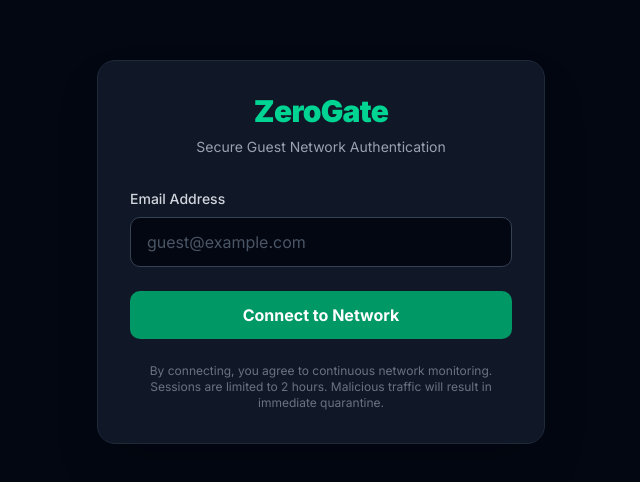
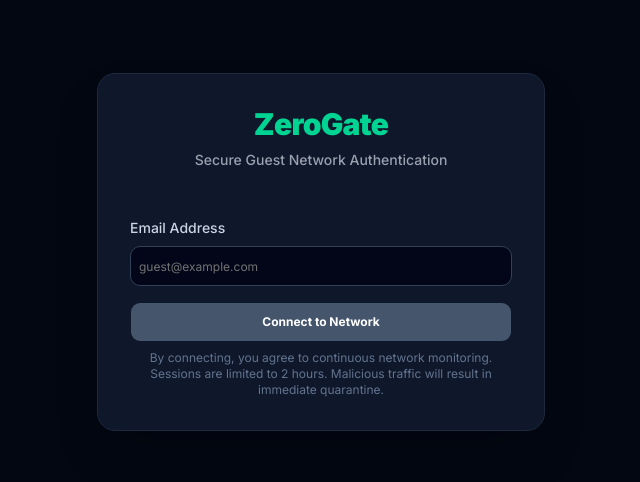
Before and after one commit to Mahemo-01/ZeroGate, a Next.js app in the folder frontend/: page /login in a window 1280 px wide. Shown: the part 148-630 px from the top of the page, without its empty margins (319-959 px from the left). Built offline with nearby package versions, Linux system fonts and the light colour scheme.

Commit message:
ui: changed login page.tsx to implement shadcn components

```diff
--- a/frontend/app/login/page.tsx
+++ b/frontend/app/login/page.tsx
@@ -1,6 +1,9 @@
 "use client";
 
 import { useState } from "react";
+import { Button } from "@/components/ui/button";
+import { Card, CardContent, CardDescription, CardHeader, CardTitle } from "@/components/ui/card";
+import { Input } from "@/components/ui/input";
 
 export default function CaptivePortal() {
   const [email, setEmail] = useState("");
@@ -10,22 +13,22 @@ export default function CaptivePortal() {
   // For our local Mac test, we hardcode a mock MAC address.
   const mockMacAddress = "F1:E2:D3:C4:B5:A6";
 
-  const handleConnect = async (e: React.FormEvent) => {
+  const handleConnect = async (e: React.SubmitEvent) => {
     e.preventDefault();
     setStatus("loading");
 
     try {
-      // Send the data to your Python FastAPI server
-      const response = await fetch(
-        `http://127.0.0.1:8000/api/register?mac_address=${mockMacAddress}&email=${email}`,
-        { method: "POST" }
-      );
+      // Data from the Python FastAPI server
+      const response = await fetch("http://127.0.0.1:8000/api/register", {
+        method: "POST",
+        headers: { "Content-Type": "application/json" },
+        body: JSON.stringify({
+          mac_address: mockMacAddress,
+          email: email
+        }),
+      });
 
-      if (response.ok) {
-        setStatus("success");
-      } else {
-        setStatus("error");
-      }
+      if (response.ok) { setStatus("success"); } else { setStatus("error"); }
     } catch (error) {
       console.error("Connection failed:", error);
       setStatus("error");
@@ -34,16 +37,16 @@ export default function CaptivePortal() {
 
   return (
     <main className="min-h-screen bg-gray-950 flex flex-col items-center justify-center p-4">
-      <div className="max-w-md w-full bg-gray-900 border border-gray-800 rounded-2xl shadow-2xl p-8">
+      <Card className="max-w-md w-full bg-slate-900 border border-slate-800 rounded-2xl shadow-2xl p-8">
 
-        {/* Branding */}
-        <div className="text-center mb-8">
-          <h1 className="text-3xl font-black text-emerald-400 tracking-tight mb-2">ZeroGate</h1>
-          <p className="text-gray-400 text-sm">Secure Guest Network Authentication</p>
-        </div>
+        <CardHeader className="text-center mb-8">
+          <CardTitle className="text-3xl font-black text-emerald-400 tracking-tight mb-1">ZeroGate</CardTitle>
+          <CardDescription className="text-gray-400 text-sm font-medium">Secure Guest Network Authentication</CardDescription>
+        </CardHeader>
 
+        <CardContent>
           {status === "success" ? (
-          <div className="text-center py-8">
+            <div className="text-center py-4">
               <div className="w-16 h-16 bg-emerald-500/20 text-emerald-400 rounded-full flex items-center justify-center mx-auto mb-4 border border-emerald-500/50">
                 <svg className="w-8 h-8" fill="none" stroke="currentColor" viewBox="0 0 24 24">
                   <path strokeLinecap="round" strokeLinejoin="round" strokeWidth={2} d="M5 13l4 4L19 7" />
@@ -53,37 +56,34 @@ export default function CaptivePortal() {
               <p className="text-gray-400 text-sm">Your device is authorized. You now have 2 hours of internet access.</p>
             </div>
           ) : (
-          <form onSubmit={handleConnect} className="space-y-6">
+            <form onSubmit={handleConnect} className="space-y-4">
               <div>
-              <label htmlFor="email" className="block text-sm font-medium text-gray-300 mb-2">
-                Email Address
-              </label>
-              <input
+                <label htmlFor="email" className="block text-sm font-medium text-slate-300 mb-2">Email Address</label>
+                <Input
                   type="email"
                   id="email"
                   required
                   value={email}
                   onChange={(e) => setEmail(e.target.value)}
-                className="w-full px-4 py-3 bg-gray-950 border border-gray-700 rounded-lg focus:ring-2 focus:ring-emerald-500 focus:border-emerald-500 text-white placeholder-gray-600 transition-all"
+                  className="h-10 rounded-lg border-slate-700 bg-slate-950 text-white transition-all focus-visible:border-emerald-500 focus-visible:ring-emerald-500"
                   placeholder="guest@example.com"
                   disabled={status === "loading"}
                 />
               </div>
 
-            <button
+              <Button
                 type="submit"
                 disabled={status === "loading"}
-              className="w-full bg-emerald-600 hover:bg-emerald-500 text-white font-bold py-3 px-4 rounded-lg transition-colors flex justify-center items-center"
+                className="w-full h-10 bg-slate-600 hover:bg-emerald-500 text-white font-bold rounded-lg transition-colors mb-2"
               >
                 {status === "loading" ? "Authorizing..." : "Connect to Network"}
-            </button>
+              </Button>
 
-            <p className="text-xs text-gray-500 text-center mt-4">
-              By connecting, you agree to continuous network monitoring. Sessions are limited to 2 hours. Malicious traffic will result in immediate quarantine.
-            </p>
+              <p className="text-xs text-slate-500 text-center w-fit mx-auto">By connecting, you agree to continuous network monitoring. Sessions are limited to 2 hours. Malicious traffic will result in immediate quarantine.</p>
             </form>
           )}
-      </div>
+        </CardContent>
+      </Card>
     </main>
   );
 }
--- a/frontend/components/ui/card.tsx
+++ b/frontend/components/ui/card.tsx
@@ -25,7 +25,7 @@ function CardHeader({ className, ...props }: React.ComponentProps<"div">) {
     <div
       data-slot="card-header"
       className={cn(
-        "group/card-header @container/card-header grid auto-rows-min items-start gap-1 rounded-t-lg px-(--card-spacing) has-data-[slot=card-action]:grid-cols-[1fr_auto] has-data-[slot=card-description]:grid-rows-[auto_auto] [.border-b]:pb-(--card-spacing)",
+        "group/card-header @container/card-header grid auto-rows-min items-start gap-1 rounded-t-lg has-data-[slot=card-action]:grid-cols-[1fr_auto] has-data-[slot=card-description]:grid-rows-[auto_auto] [.border-b]:pb-(--card-spacing)",
         className
       )}
       {...props}
@@ -70,7 +70,7 @@ function CardContent({ className, ...props }: React.ComponentProps<"div">) {
   return (
     <div
       data-slot="card-content"
-      className={cn("px-(--card-spacing)", className)}
+      className={cn("", className)}
       {...props}
     />
   )
--- /dev/null
+++ b/frontend/components/ui/input.tsx
@@ -0,0 +1,20 @@
+import * as React from "react"
+import { Input as InputPrimitive } from "@base-ui/react/input"
+
+import { cn } from "@/lib/utils"
+
+function Input({ className, type, ...props }: React.ComponentProps<"input">) {
+  return (
+    <InputPrimitive
+      type={type}
+      data-slot="input"
+      className={cn(
+        "h-7 w-full min-w-0 rounded-md border border-input bg-input/20 px-2 py-0.5 text-sm transition-colors outline-none file:inline-flex file:h-6 file:border-0 file:bg-transparent file:text-xs/relaxed file:font-medium file:text-foreground placeholder:text-muted-foreground focus-visible:border-ring focus-visible:ring-2 focus-visible:ring-ring/30 disabled:pointer-events-none disabled:cursor-not-allowed disabled:opacity-50 aria-invalid:border-destructive aria-invalid:ring-2 aria-invalid:ring-destructive/20 md:text-xs/relaxed dark:bg-input/30 dark:aria-invalid:border-destructive/50 dark:aria-invalid:ring-destructive/40",
+        className
+      )}
+      {...props}
+    />
+  )
+}
+
+export { Input }
```
Lines whose indentation alone changed are shown as unchanged.
